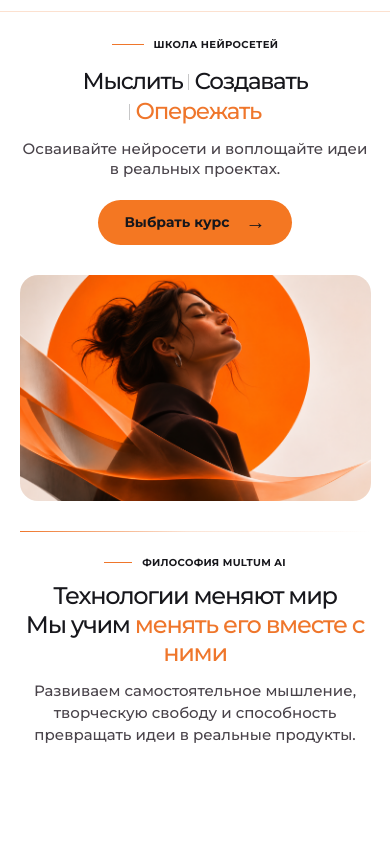
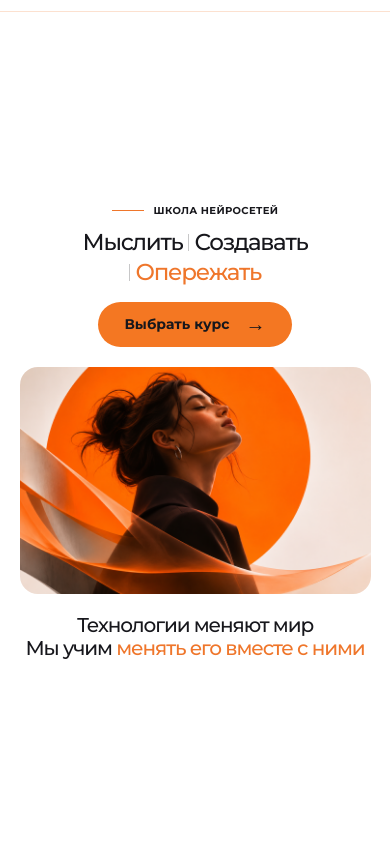
Before and after one commit to fuks19200-ctrl/09, a Next.js app: page / in a window 390 px wide. Shown: the part 2440-3284 px from the top of the page. Built offline with nearby package versions, Linux system fonts and the light colour scheme.

Commit message:
Compact courses opening into one centered screen with smaller portrait and philosophy headline

```diff
--- a/app/components/CoursesContent.tsx
+++ b/app/components/CoursesContent.tsx
@@ -30,7 +30,6 @@ export default function CoursesContent({ embedded = false }: { embedded?: boolea
             <span>Создавать</span>
             <span>Опережать</span>
           </Heading>
-          <p className="creative-manifesto__description">Осваивайте нейросети и воплощайте идеи в реальных проектах.</p>
           <div className="creative-manifesto__actions">
             <a className="creative-manifesto__primary" href="#programs">Выбрать курс <span aria-hidden="true">→</span></a>
           </div>
@@ -38,9 +37,7 @@ export default function CoursesContent({ embedded = false }: { embedded?: boolea
         <div className="creative-philosophy-image creative-manifesto__portrait" aria-hidden="true" />
         <section className="creative-philosophy" id="philosophy" aria-labelledby="philosophy-heading">
           <div className="creative-philosophy-copy">
-            <p className="creative-philosophy-label">Философия MULTUM AI</p>
             <h2 id="philosophy-heading">Технологии меняют мир<br />Мы учим <span>менять его вместе с ними</span></h2>
-            <p className="creative-philosophy-paragraph">Развиваем самостоятельное мышление, творческую свободу и способность превращать идеи в реальные продукты.</p>
           </div>
         </section>
       </section>
--- a/app/globals.css
+++ b/app/globals.css
@@ -1387,3 +1387,62 @@ body:has(.courses-page) { overflow-x: hidden; overflow-y: auto; }
     border-radius: 18px;
   }
 }
+
+
+/* Compact, single-screen courses composition on the shared page grid. */
+.courses-page > .creative-manifesto--centered {
+  align-content: center;
+  row-gap: clamp(14px,2.1svh,22px);
+  padding-bottom: clamp(22px,3svh,32px);
+}
+.creative-manifesto--centered .creative-manifesto__eyebrow {
+  margin-bottom: clamp(10px,1.5svh,16px);
+}
+.creative-manifesto--centered .creative-manifesto__copy :is(h1,h2) {
+  font-size: clamp(30px,min(3.65vw,6.4svh),54px);
+}
+.creative-manifesto--centered .creative-manifesto__actions {
+  margin-top: clamp(14px,2svh,22px);
+}
+.creative-manifesto--centered .creative-manifesto__portrait {
+  width: min(100%,760px,78svh);
+  aspect-ratio: 1.9;
+  background-position: center 34%;
+  border-radius: clamp(18px,2vw,26px);
+}
+.creative-manifesto--centered .creative-philosophy {
+  width: 100%;
+  max-width: var(--layout-max);
+  padding: 0;
+  border: 0;
+  margin: 0;
+}
+.creative-manifesto--centered .creative-philosophy::before { display: none; }
+.creative-manifesto--centered .creative-philosophy-copy {
+  max-width: none;
+  width: 100%;
+  margin-inline: auto;
+}
+.creative-manifesto--centered .creative-philosophy-copy :is(h2,h3) {
+  margin: 0;
+  font-size: clamp(23px,min(2.35vw,4.3svh),34px);
+  line-height: 1.18;
+  text-align: center;
+}
+@media (max-width:650px) {
+  .courses-page > .creative-manifesto--centered {
+    row-gap: 20px;
+    padding-bottom: 28px;
+  }
+  .creative-manifesto--centered .creative-manifesto__copy :is(h1,h2) {
+    font-size: clamp(23px,5.4vw,34px);
+  }
+  .creative-manifesto--centered .creative-manifesto__portrait {
+    width: 100%;
+    aspect-ratio: 1.55;
+    border-radius: 18px;
+  }
+  .creative-manifesto--centered .creative-philosophy-copy :is(h2,h3) {
+    font-size: clamp(20px,5vw,28px);
+  }
+}
```
